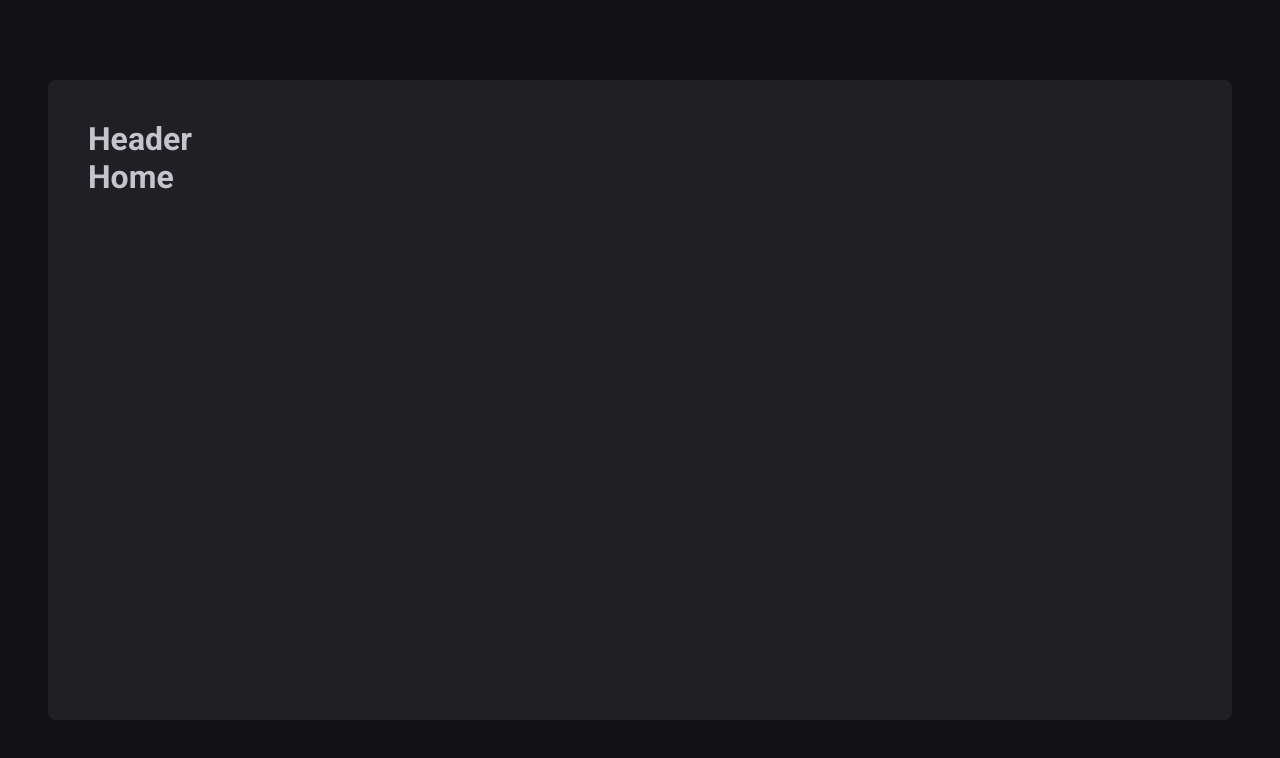
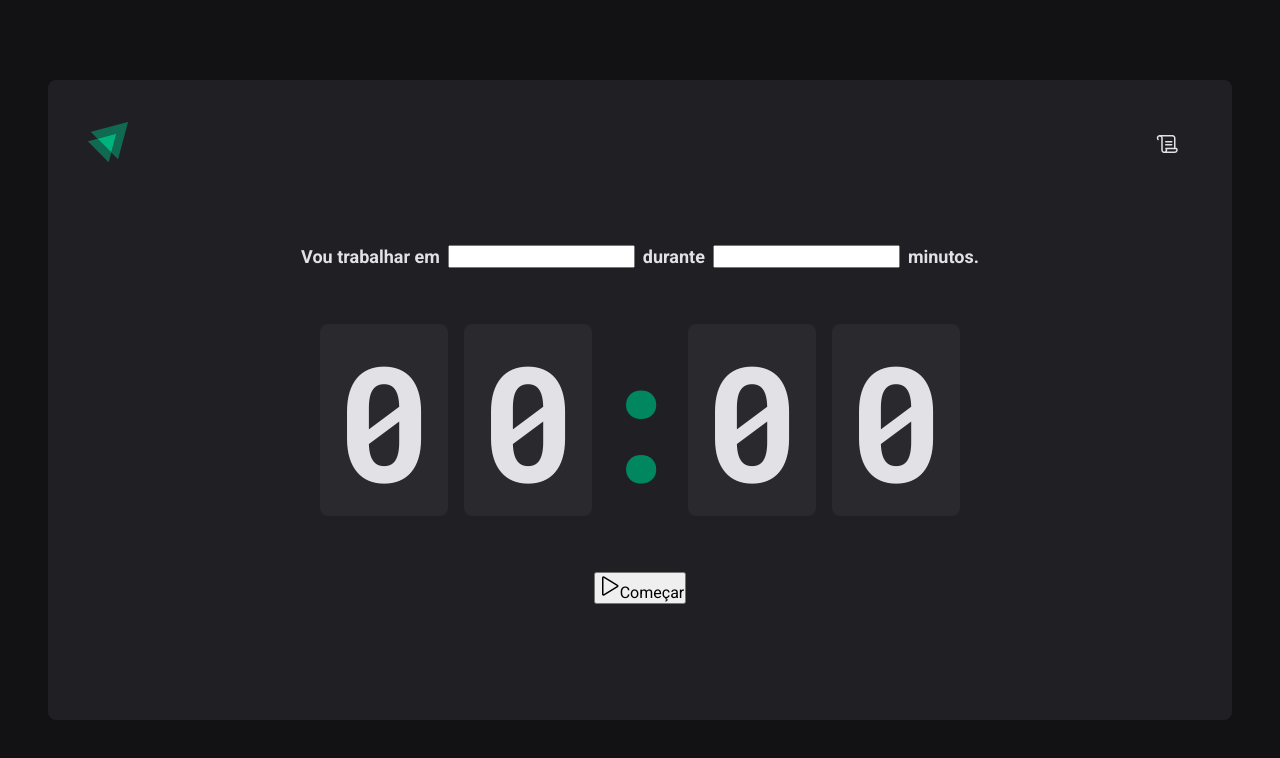
Before and after one commit to Henrique990/ignite-timer, a React (Vite) app: page / in a window 1280 px wide. Shown: the top 758 px of the page. Built offline with nearby package versions, Linux system fonts and the light colour scheme.

Commit message:
Páginas e rotas - Página: Home

```diff
--- a/package.json
+++ b/package.json
@@ -11,6 +11,7 @@
   },
   "dependencies": {
     "eslint-plugin-react-hooks": "^4.6.0",
+    "phosphor-react": "^1.4.1",
     "react": "^18.2.0",
     "react-dom": "^18.2.0",
     "react-router-dom": "^6.4.1",
--- a/src/components/Header.tsx
+++ /dev/null
@@ -1,3 +0,0 @@
-export function Header() {
-    return <h1>Header</h1>
-}
--- /dev/null
+++ b/src/components/Header/index.tsx
@@ -0,0 +1,22 @@
+import { HeaderContainer } from './styles'
+
+import { Scroll, Timer } from 'phosphor-react'
+
+import logoIgnite from '../../assets/logo-ignite.svg'
+
+import { NavLink } from 'react-router-dom'
+
+export function Header() {
+    return (
+        <HeaderContainer>
+            <span>
+                <img src={logoIgnite} alt="" />
+            </span>
+            <nav>
+                <NavLink to="/history" title="Histórico">
+                    <Scroll size={24} />
+                </NavLink>
+            </nav>
+        </HeaderContainer>
+    )
+}
--- /dev/null
+++ b/src/components/Header/styles.ts
@@ -0,0 +1,34 @@
+import styled from 'styled-components'
+
+export const HeaderContainer = styled.header`
+    display: flex;
+    align-items: center;
+    justify-content: space-between;
+
+    nav {
+        display: flex;
+        gap: 02.5rem;
+
+        a {
+            width: 3rem;
+            height: 3rem;
+
+            display: flex;
+            justify-content: center;
+            align-items: center;
+
+            color: ${(props) => props.theme['gray-100']};
+
+            border-top: 3px solid transparent;
+            border-bottom: 3px solid transparent;
+
+            &:hover {
+                border-bottom: 3px solid ${(props) => props.theme['green-500']};
+            }
+
+            &:active {
+                color: ${(props) => props.theme['green-500']};
+            }
+        }
+    }
+`
--- a/src/pages/Home.tsx
+++ /dev/null
@@ -1,3 +0,0 @@
-export function Home() {
-    return <h1>Home</h1>
-}
--- /dev/null
+++ b/src/pages/Home/index.tsx
@@ -0,0 +1,39 @@
+import { Play } from 'phosphor-react'
+
+import {
+    CountdownContainer,
+    FormContainer,
+    HomeContainer,
+    Separator,
+} from './styles'
+
+export function Home() {
+    return (
+        <HomeContainer>
+            <form>
+                <FormContainer>
+                    <label htmlFor="task">Vou trabalhar em</label>
+                    <input id='task' />
+
+                    <label htmlFor='minuterAmount'>durante</label>
+                    <input type='number' id="minutesAmount" />
+
+                    <span>minutos.</span>
+                </FormContainer>
+
+                <CountdownContainer>
+                    <span>0</span>
+                    <span>0</span>
+                    <Separator>:</Separator>
+                    <span>0</span>
+                    <span>0</span>
+                </CountdownContainer>
+
+                <button type='submit'>
+                    <Play size={24} />
+                    Começar
+                </button>
+            </form>
+        </HomeContainer>
+    )
+}
--- /dev/null
+++ b/src/pages/Home/styles.ts
@@ -0,0 +1,55 @@
+import styled from "styled-components";
+
+export  const HomeContainer = styled.main`
+    flex: 1;
+
+    display: flex;
+    flex-direction: column;
+    align-items: center;
+    justify-content: center;
+
+    form {
+        display: flex;
+        flex-direction: column;
+        align-items: center;
+        gap: 3.5rem;
+    }
+`
+
+export const FormContainer = styled.div`
+    width: 100%;
+    display: flex;
+    align-items: center;
+    justify-content: center;
+    gap: 0.5rem;
+    color: ${(props) => props.theme['gray-100']};
+    font-size: 1.125rem;
+    font-weight: bold;
+    flex-wrap: wrap;
+`
+
+export const CountdownContainer = styled.div`
+    font-family: 'Roboto Mono', monospace;
+    font-size: 10rem;
+    line-height: 8rem;
+    color: ${(props) => props.theme['gray-100']};
+
+    display: flex;
+    gap: 1rem;
+
+    span {
+        background: ${(props => props.theme['gray-700'])};
+        padding: 2rem 1rem;
+        border-radius: 8px;
+    }
+`
+
+export const Separator = styled.div`
+    padding: 2rem 0;
+    color: ${(props) => props.theme['green-500']};
+
+    width: 4rem;
+    overflow: hidden;
+    display: flex;
+    justify-content: center;
+`
--- a/src/styles/global.ts
+++ b/src/styles/global.ts
@@ -18,6 +18,7 @@
     body {
         background: ${(props) => props.theme['gray-900']};
         color: ${(props) => props.theme['gray-300']};
+        -webkit-font-smoothig: antialiased;
     }
 
     body, input, textarea, button {
```
Also changed, not shown: src/assets/logo-ignite.svg (added), 1 other file (tests, documents, lock files or other folders).
